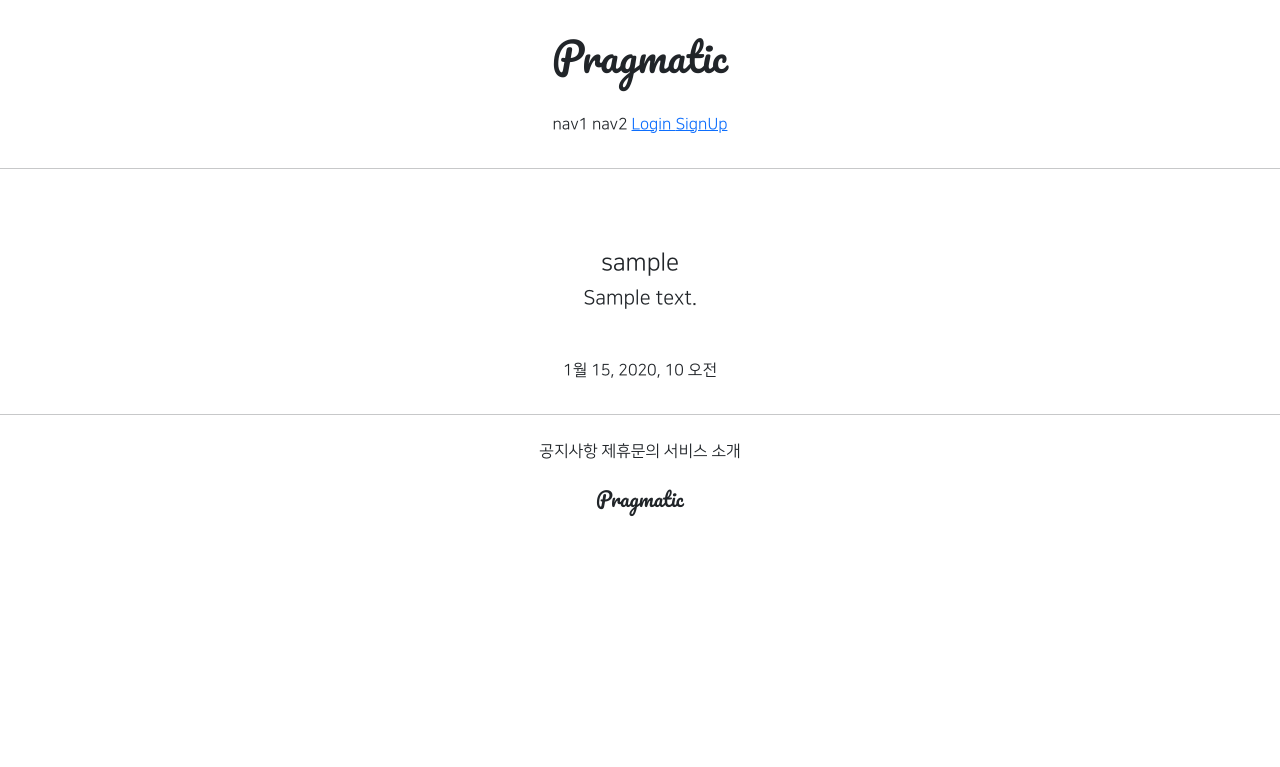
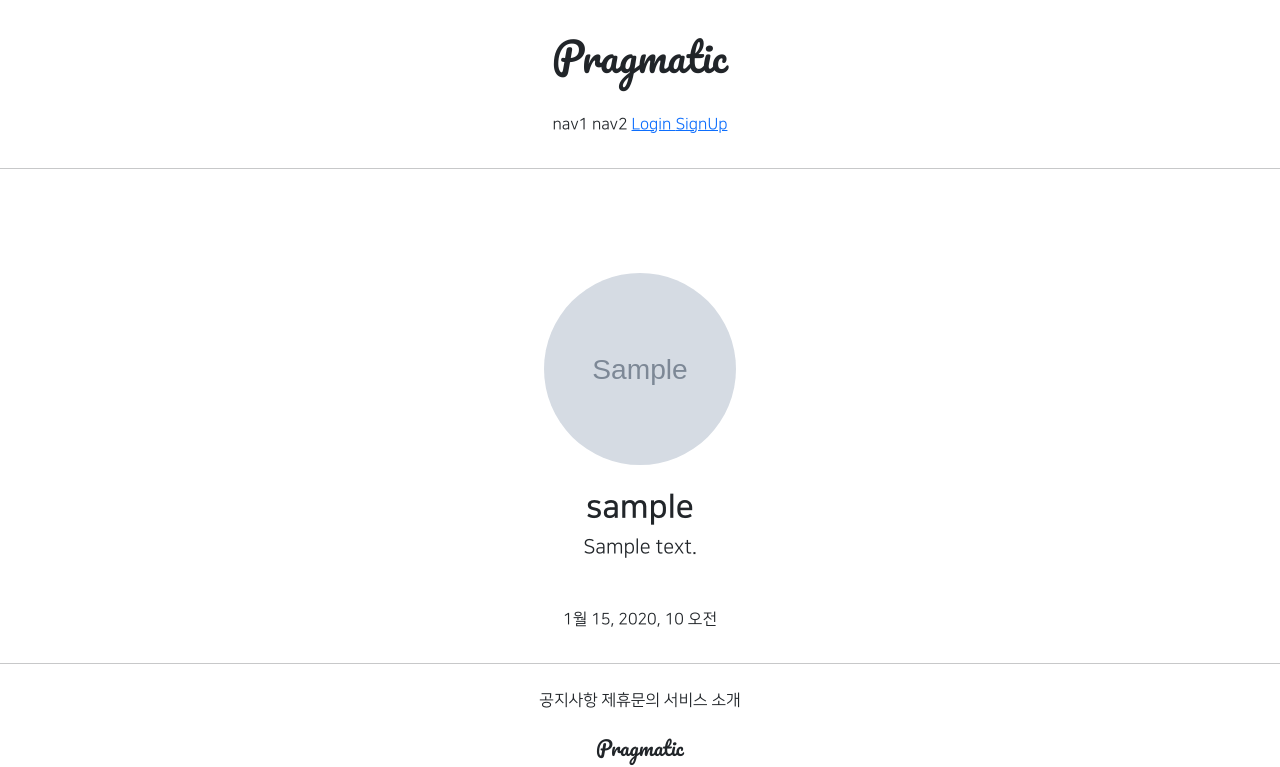
Before and after one commit to noeul1114/gis_3ban_1, a Django app: page /accounts/detail/1 in a window 1280 px wide. Shown: the top 767 px of the page. Run offline with Django 3.2, Linux system fonts and the light colour scheme; tables that the repository leaves empty hold one stand-in row (values such as "Sample post"); grey boxes marked "Sample" are stand-in pictures; parts of the project's set-up code (start-up, migrations or seed data) failed here and were passed over; some libraries are stand-ins or nearby versions.

Commit message:
7/28 class 3ban commit 1

```diff
--- a/accountapp/templates/accountapp/detail.html
+++ b/accountapp/templates/accountapp/detail.html
@@ -6,14 +6,17 @@
     <div class="text-center mw-500 m-auto">
         <div class="m-5">
             {% if target_user.profile %}
-                <h4>{{ target_user.profile.nickname }}</h4>
+                <img src="{{ target_user.profile.image.url }}"
+                     class="profile_image m-4"
+                     alt="profile image">
+                <h2 class="NNS_B">{{ target_user.profile.nickname }}</h2>
                 <h5>{{ target_user.profile.message }}</h5>
             {% else %}
-            <h4>
+            <h2>
                 <a href="{% url 'profileapp:create' %}">
                     Create Profile
                 </a>
-            </h4>
+            </h2>
             {% endif %}
         </div>
         <div>
--- a/gis_3ban_1/urls.py
+++ b/gis_3ban_1/urls.py
@@ -13,6 +13,8 @@ Including another URLconf
     1. Import the include() function: from django.urls import include, path
     2. Add a URL to urlpatterns:  path('blog/', include('blog.urls'))
 """
+from django.conf import settings
+from django.conf.urls.static import static
 from django.contrib import admin
 from django.urls import path, include
 
@@ -20,4 +22,4 @@ urlpatterns = [
     path('admin/', admin.site.urls),
     path('accounts/', include('accountapp.urls')),
     path('profiles/', include('profileapp.urls')),
-]
+] + static(settings.MEDIA_URL, document_root=settings.MEDIA_ROOT)
--- a/static/base.css
+++ b/static/base.css
@@ -20,3 +20,14 @@
     max-width: 500px;
     padding: 1rem 1.5rem;
 }
+
+.profile_image {
+    height: 12rem;
+    width: 12rem;
+    border-radius: 20rem;
+    object-fit: cover;
+}
+
+.NNS_B {
+    font-family: "NanumSquareB", cursive;
+}
```
